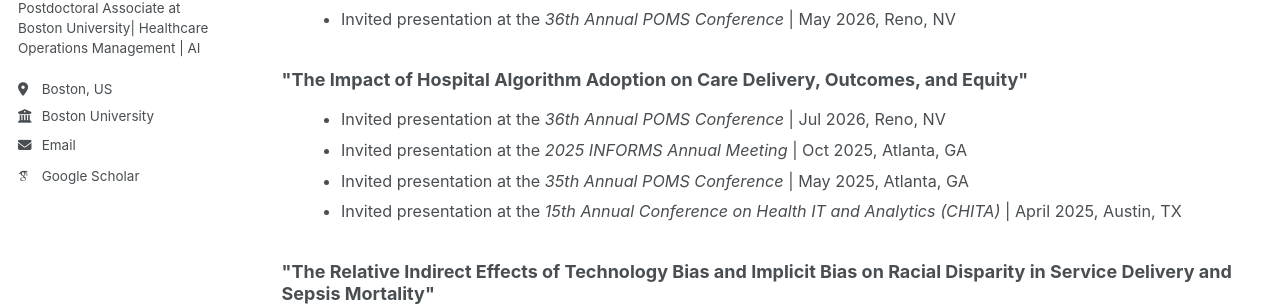
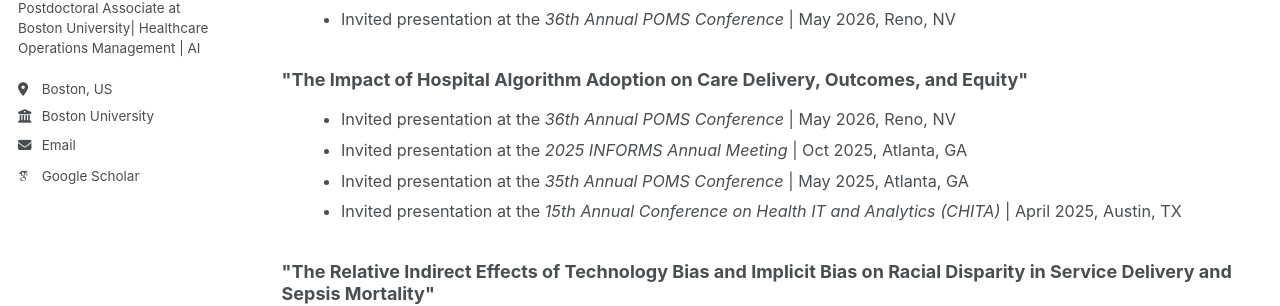
Before and after one commit to qiwang-katherine/qiwang-katherine.github.io, a Jekyll site: the page built from _pages/talks.html, in a window 1280 px wide and 982 px high. Shown: the part 279-585 px from the top of the window. Built offline with Jekyll 4.4.1, drawn with Linux system fonts in a browser that asks for light colours; some web fonts are replaced; a script bundle is joined from its source files by our own code; library files that are not in the unit come from our copies.

Commit message:
Update talks.html

```diff
--- a/_pages/talks.html
+++ b/_pages/talks.html
@@ -23,7 +23,7 @@ author_profile: true
 <h3 class="talk-paper-title">"The Impact of Hospital Algorithm Adoption on Care Delivery, Outcomes, and Equity"</h3>
 
 <ul class="talk-list">
-  <li>Invited presentation at the <i>36th Annual POMS Conference</i> | Jul 2026, Reno, NV</li>
+  <li>Invited presentation at the <i>36th Annual POMS Conference</i> | May 2026, Reno, NV</li>
   <li>Invited presentation at the <i>2025 INFORMS Annual Meeting</i> | Oct 2025, Atlanta, GA</li>
   <li>Invited presentation at the <i>35th Annual POMS Conference</i> | May 2025, Atlanta, GA</li>
   <li>Invited presentation at the <i>15th Annual Conference on Health IT and Analytics (CHITA)</i> | April 2025, Austin, TX</li>
```
